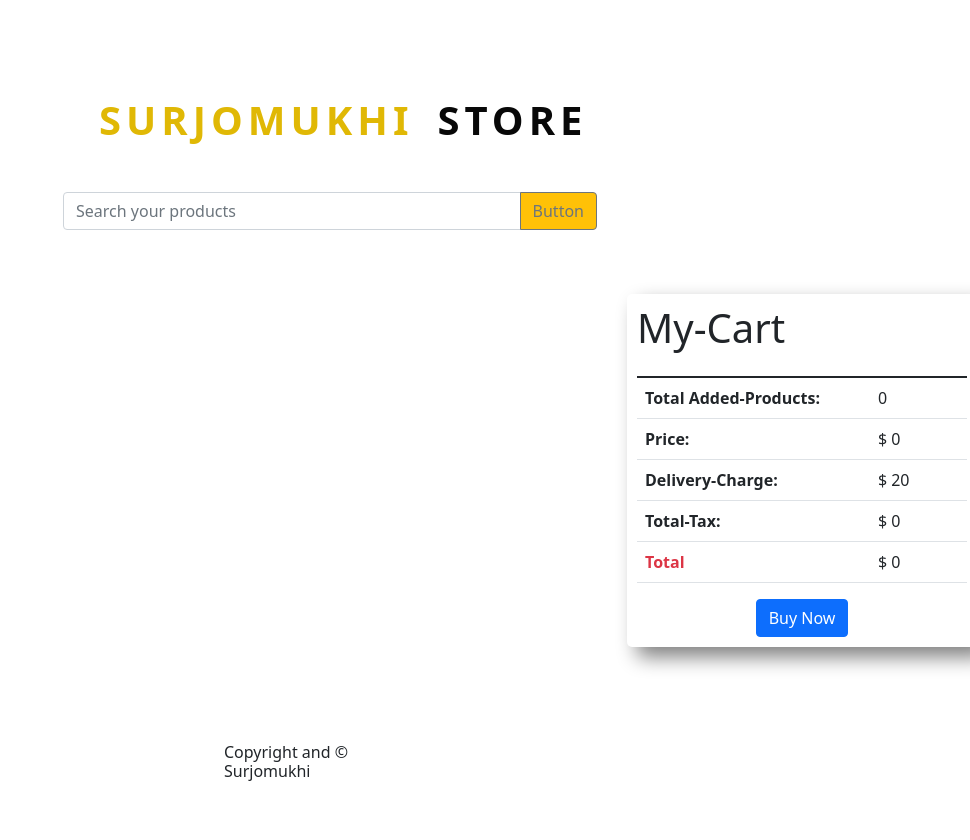
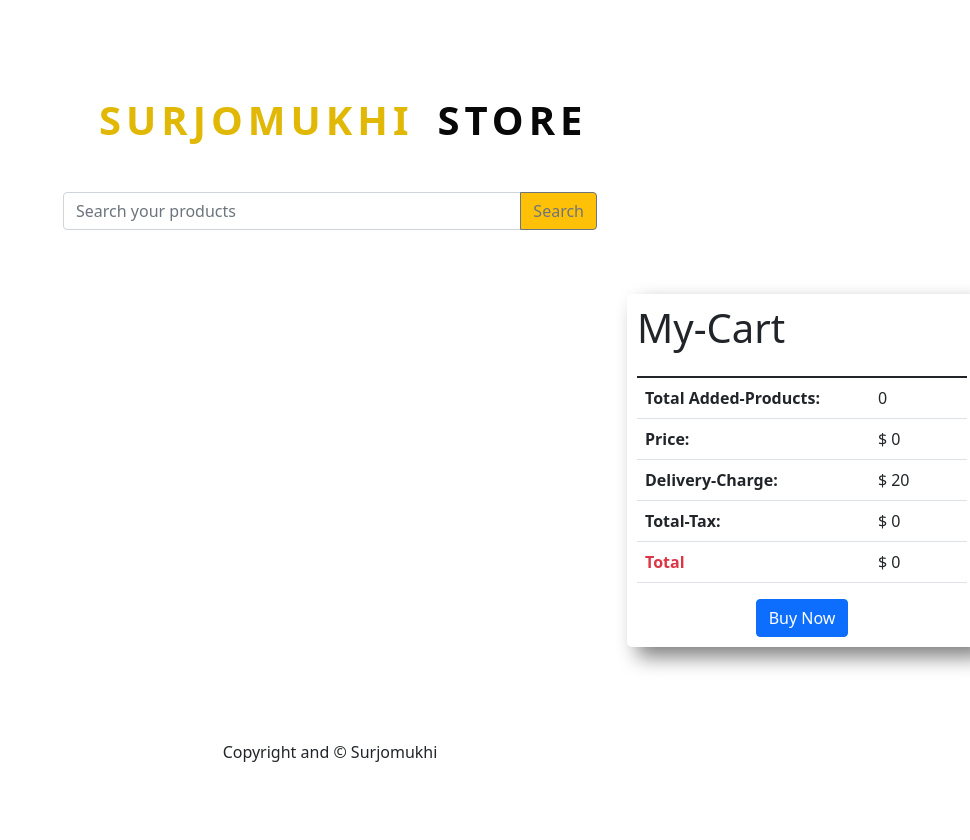
Before and after one commit to alkausarrabbi/surjomukhi-store, a plain HTML site: page index.html in a window 1280 px wide. Shown: the whole page, without its empty margins (310-1280 px from the left). Drawn offline with nearby package versions, Linux system fonts and the light colour scheme; no server answers.

Commit message:
correction

```diff
--- a/index.html
+++ b/index.html
@@ -6,6 +6,9 @@
   <meta http-equiv="X-UA-Compatible" content="IE=edge" />
   <meta name="viewport" content="width=device-width, initial-scale=1.0" />
   <title>Surjomukhi Store</title>
+  <!-- fav icon -->
+  <link rel="shortcut icon" href="images/icon.png" type="image/x-icon">
+  <!-- custome css -->
   <link rel="stylesheet" href="./css/style.css" />
   <!-- Latest compiled and minified CSS -->
   <link href="https://cdn.jsdelivr.net/npm/bootstrap@5.1.1/dist/css/bootstrap.min.css" rel="stylesheet" integrity="sha384-F3w7mX95PdgyTmZZMECAngseQB83DfGTowi0iMjiWaeVhAn4FJkqJByhZMI3AhiU" crossorigin="anonymous">
@@ -28,7 +31,7 @@
     <section class="w-50 mx-auto container pt-5">
       <div class="input-group mb-3">
         <input type="text" class="form-control" placeholder="Search your products" aria-label="Recipient's username" aria-describedby="button-addon2">
-        <button class="btn btn-outline-secondary bg-warning" type="button" id="button-addon2" onclick="loadProducts()">Button</button>
+        <button class="btn btn-outline-secondary bg-warning" type="button" id="button-addon2" onclick="loadProducts()">Search</button>
       </div>
     </section>
     <br>
@@ -105,7 +108,9 @@
   </main>
   <footer>
     <section class="container w-50 mx-auto mt-5 ">
-      <div class="w-50 mx-auto p-5 mb-5 "><h6> Copyright and &copy; Surjomukhi</h6></div>
+      <div class="w-100 mx-auto p-5 mb-5 d-flex justify-content-center">
+        <h6> Copyright and &copy; Surjomukhi</h6>
+      </div>
     </section>
   </footer>
 
--- a/js/app.js
+++ b/js/app.js
@@ -17,7 +17,8 @@ const showProducts = (products) => {
       <div>
     <img class="product-image" src=${image}></img>
       </div>
-      <h4>${product.title}</h4>
+      <br>
+      <h6>${product.title}</h6>
       <p>Category: ${product.category}</p>
       <h5 class="text-primary">Price: $ ${product.price}</h5>
       <p>Total rating: ${product.rating.count}</p>
```
Also changed, not shown: images/icon.png (added).
